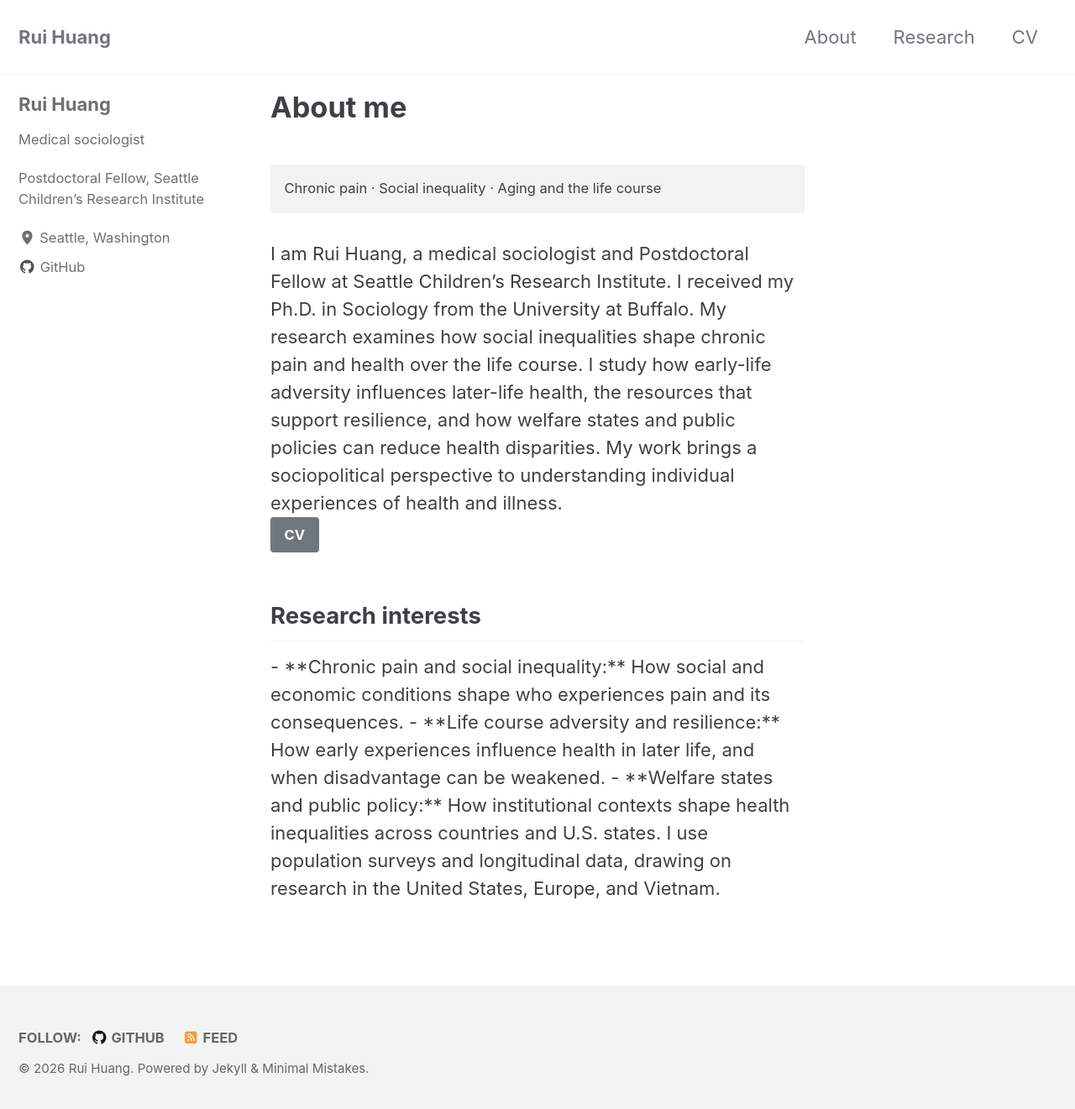
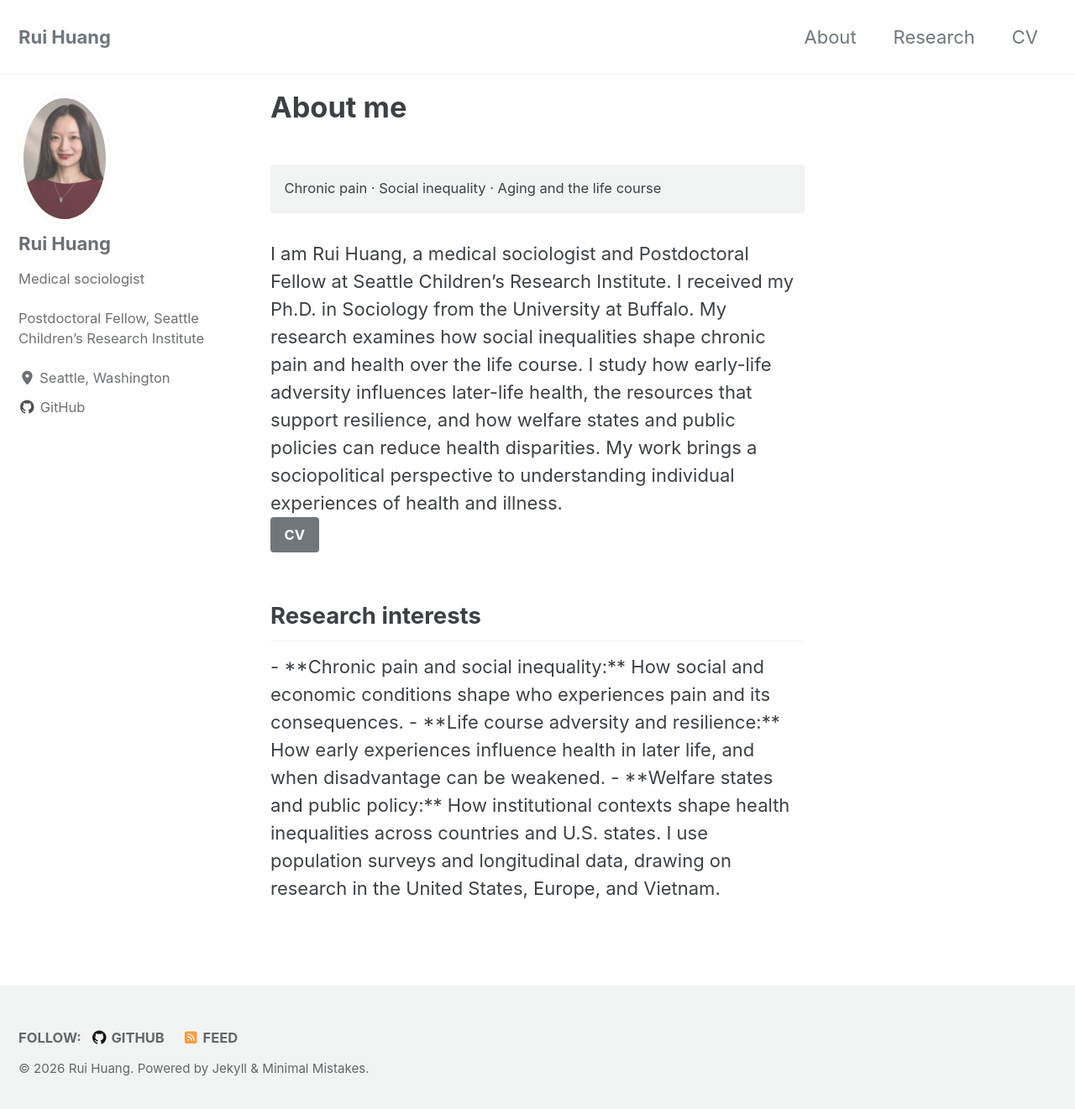
Before and after one commit to RuiZoeHuang/ruizoehuang.github.io, a Jekyll site: the page built from index.html, in a window 1280 px wide and 1329 px high. Shown: the top 1321 px of the window at 84% size. Built offline with Jekyll 4.4.1, drawn with Linux system fonts in a browser that asks for light colours; cached includes are drawn as plain includes; the list of posts is cut into pages by our own code.

Commit message:
Add Rui Huang's uploaded profile portrait

```diff
--- a/_config.yml
+++ b/_config.yml
@@ -113,7 +113,7 @@
 # Site Author
 author:
   name             : "Rui Huang"
-  avatar           : # path of avatar image, e.g. "/assets/images/bio-photo.jpg"
+  avatar           : "/assets/images/rui-huang.webp"
   bio              : "Medical sociologist\n\nPostdoctoral Fellow, Seattle Children’s Research Institute"
   location         : "Seattle, Washington"
   email            :
```
Also changed, not shown: assets/images/rui-huang.webp (added).
